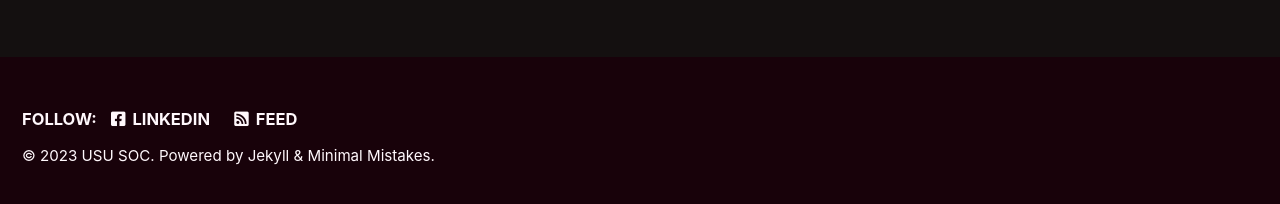
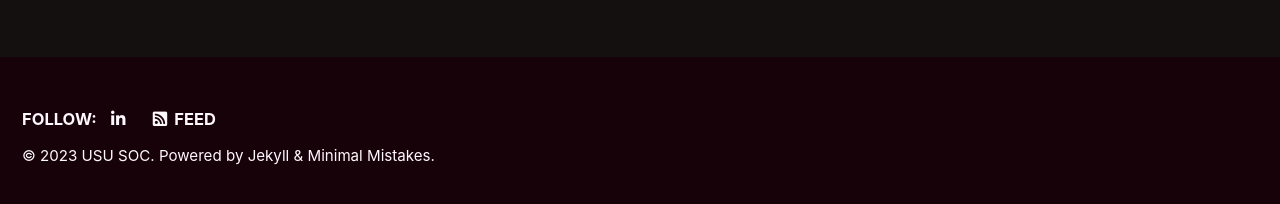
Before and after one commit to USUSOC/ususoc.github.io, a Jekyll site: the page built from index.html, in a window 1280 px wide. Shown: the part 688-892 px from the top of the page. Built offline with Jekyll 4.4.1, drawn with Linux system fonts in a browser that asks for light colours; cached includes are drawn as plain includes; the list of posts is cut into pages by our own code.

Commit message:
Update _config.yml

```diff
--- a/_config.yml
+++ b/_config.yml
@@ -135,8 +135,8 @@ footer:
     - label: "Twitter"
       icon: "fab fa-fw fa-twitter-square"
       # url:
-    - label: "LinkedIn"
-      icon: "fab fa-fw fa-facebook-square"
+    - label: ""
+      icon: "fab fa-fw fa-linkedin-in"
       url: "https://linkedin.com/in/josephpjohnson/"
     - label: "GitHub"
       icon: "fab fa-fw fa-github"
```
